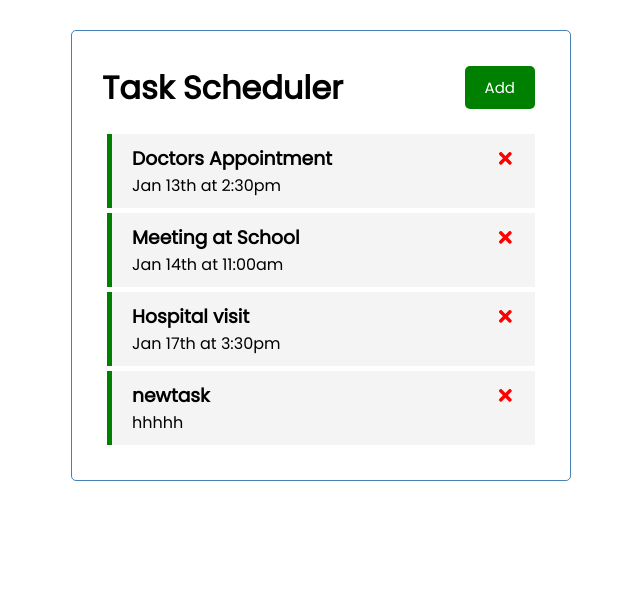
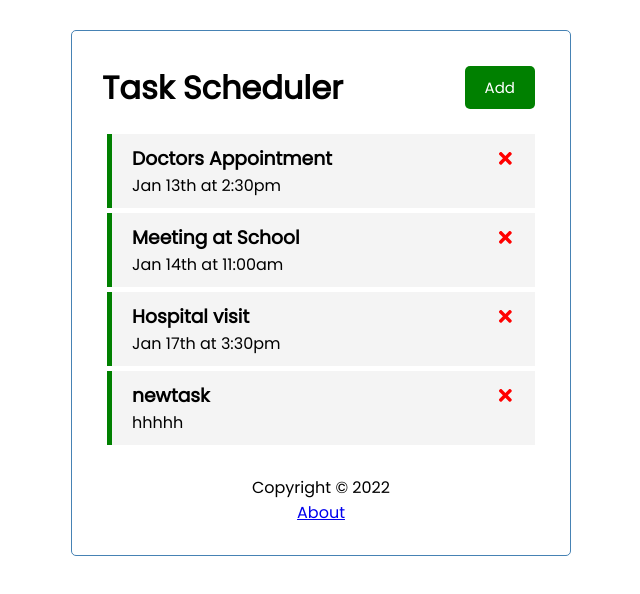
Before and after one commit to vbhzmaj/ReactTaskScheduler, a React (Create React App) app in the folder task-app/: page / in a window 1280 px wide. Shown: the top 594 px of the page, without its empty margins (319-959 px from the left). Built offline with nearby package versions, Linux system fonts and the light colour scheme; data requests are answered from the project's data file.

Commit message:
add footer and about components

```diff
--- a/task-app/src/App.js
+++ b/task-app/src/App.js
@@ -1,8 +1,10 @@
 import {useState, useEffect} from 'react'
 import Header from './components/Header'
+import Footer from './components/Footer'
 import Tasks from './components/Tasks'
 import AddTask from './components/AddTask'
-import React, { Component }  from 'react';
+import React from 'react';
+import About from './components/About'
 
 function App() {
   const [showAddTask, setShowAddTask] = useState
@@ -102,7 +104,7 @@
       ) : ('No Tasks To Show'
       )}
 
-
+    <Footer />
     </div>
     //other possibility: //(<Header title='Hello'/>)
   );
--- /dev/null
+++ b/task-app/src/components/About.js
@@ -0,0 +1,12 @@
+import React from 'react'
+
+const About = () => {
+   return (
+   <div>
+       <h4>Version 1.0.0</h4>
+       <a href='/'>Go Back</a>
+   </div>
+   )
+}
+
+export default About
--- /dev/null
+++ b/task-app/src/components/Footer.js
@@ -0,0 +1,12 @@
+import React from 'react'
+
+const Footer = () => {
+  return (
+    <footer>
+        <p>Copyright &copy; 2022</p>
+        <a href="/about">About</a>
+    </footer>
+  )
+}
+
+export default Footer
```
